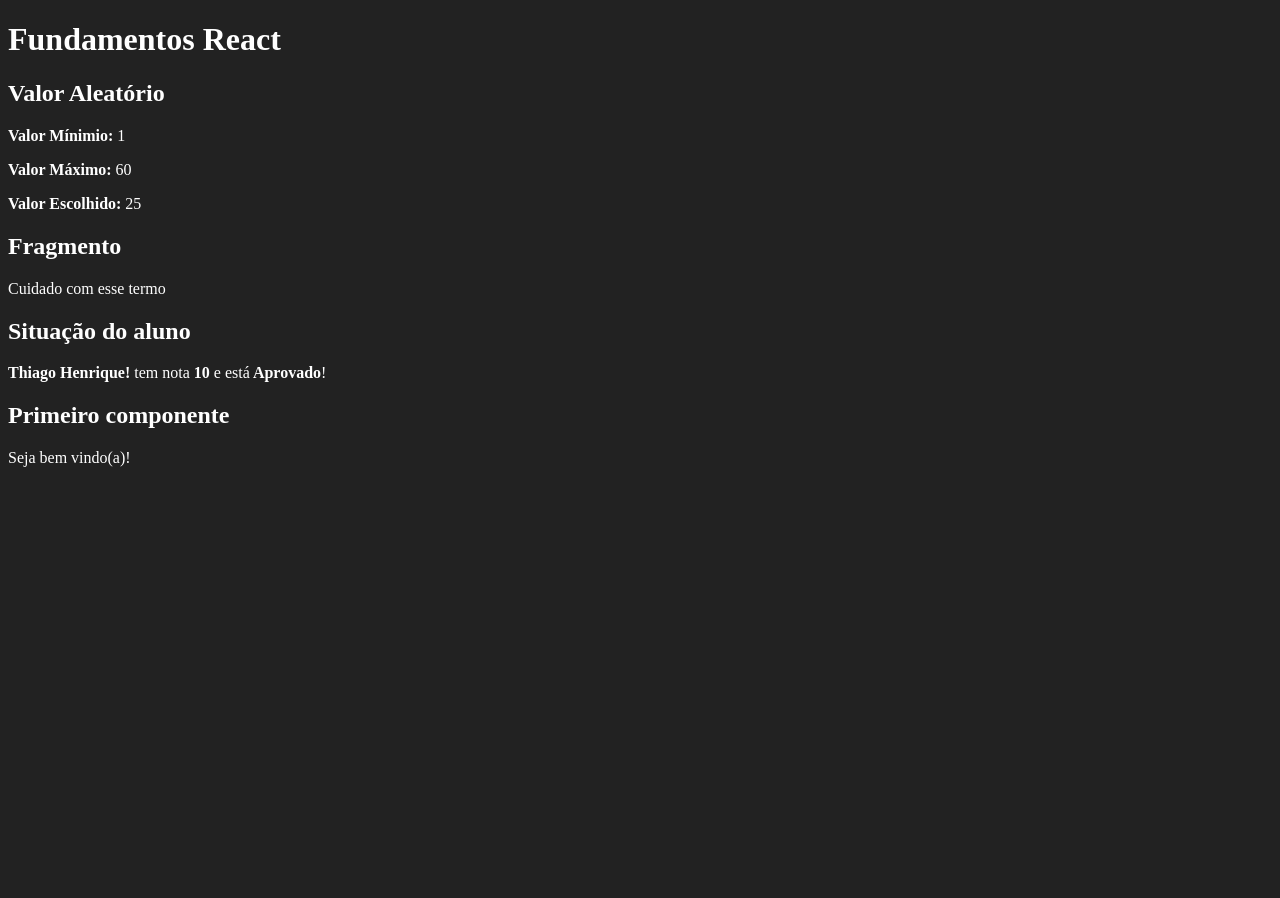
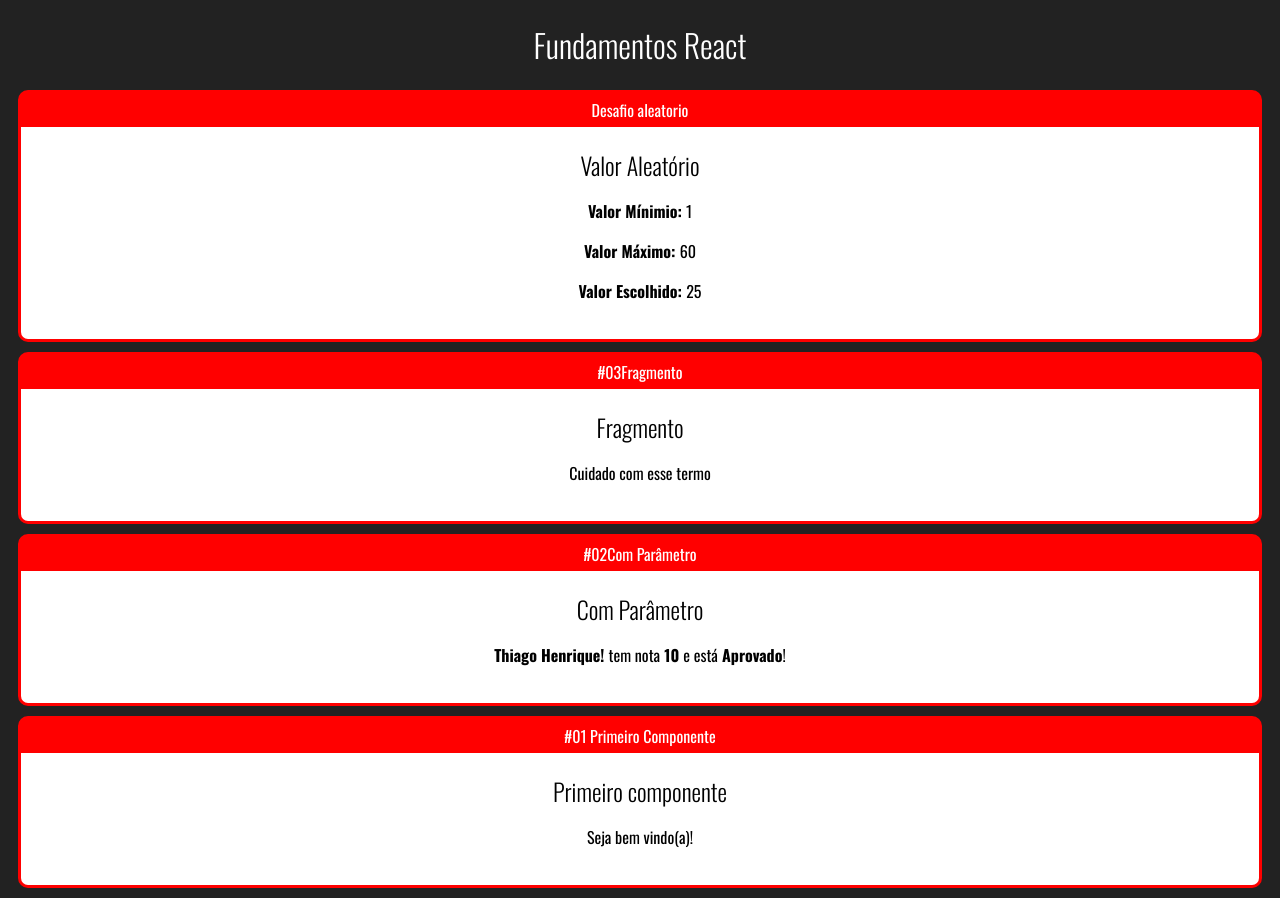
Before and after one commit to thiago-henrique-dev/fundamentos-react, a React (Create React App) app: page / in a window 1280 px wide. Before the commit the page ends 800 px from the top, so only its background shows below. Built offline with nearby package versions, Linux system fonts and the light colour scheme.

Commit message:
Componente Card #01

```diff
--- a/public/index.html
+++ b/public/index.html
@@ -12,7 +12,8 @@
     <link rel="apple-touch-icon" href="%PUBLIC_URL%/logo192.png" />
 
     <link rel="manifest" href="%PUBLIC_URL%/manifest.json" />
-
+    <link rel="preconnect" href="https://fonts.googleapis.com">
+    <link href="https://fonts.googleapis.com/css2?family=Oswald:wght@300;400;500;600;700&display=swap" rel="stylesheet">
     <title>React App</title>
   </head>
   <body>
--- a/src/App.jsx
+++ b/src/App.jsx
@@ -1,5 +1,5 @@
 import React from 'react'
-
+import Card from  './components/layout/Card'
 import Aleatorio from './components/basicos/Aleatorio'
 import Fragmento from './components/basicos/Fragmento'
 import ComParametro from './components/basicos/ComParametro'
@@ -8,15 +8,31 @@
 export default () => {
     return (
         <div id="app">
+
         <h1>Fundamentos React</h1>
-        <Aleatorio min={1} max={60}/>
+
+        <Card titulo="Desafio aleatorio">
+            <Aleatorio min={1} max={60}/>
+        </Card>
+
+        <Card titulo="#03Fragmento">
         <Fragmento />
+        </Card>
+
+        <Card titulo="#02Com Parâmetro">
+
         <ComParametro
-            titulo="Situação do aluno"
+            titulo="Com Parâmetro"
             aluno="Thiago Henrique!"
-            nota={9.2}
-        />
-        <Primeiro></Primeiro>
+            nota={9.2}/>
+        </Card>
+
+        <Card titulo="#01 Primeiro Componente">
+
+             <Primeiro></Primeiro>
+        </Card>
+
+
         </div>
 
     )
--- /dev/null
+++ b/src/components/layout/Card.css
@@ -0,0 +1,20 @@
+.Card {
+    background-color: red;
+    border: 3px solid red;
+    border-radius: 10px;
+    overflow: hidden;
+    margin: 10px;
+
+}
+
+.Card .Title{
+    padding: 5px 0px;
+    display: flex;
+    justify-content: center;
+}
+
+.Card .Content{
+    background-color:#fff;
+    color: #000;
+    padding: 20px
+}
--- /dev/null
+++ b/src/components/layout/Card.jsx
@@ -0,0 +1,16 @@
+import './Card.css'
+import React from 'react'
+
+
+
+export default (props) => {
+    return (
+        <div className="Card">
+        <div className="Title"> {props.titulo} </div>
+        <div className="Content">
+         {props.children}
+        </div>
+    </div>
+    )
+
+}
--- a/src/index.css
+++ b/src/index.css
@@ -1,4 +1,13 @@
 body {
+    font-family: Oswald;
     background-color:  #222; /*cor do fundo*/
     color: #fff; /*cor da fonte*/
+    text-align: center
 }
+
+h1, h2, h3 {
+    font-weight: 200;
+}
+h2, h3 {
+    margin: 0;
+}
```
